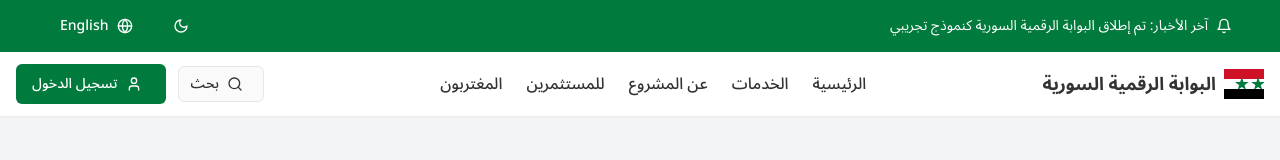
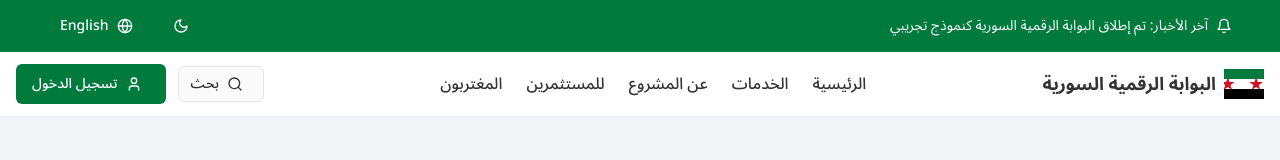
Before and after one commit to eyekahat/syria-digital-gateway, a React (Vite) app: page /about in a window 1280 px wide. Shown: the top 160 px of the page. Built offline with nearby package versions, Linux system fonts and the light colour scheme.

Commit message:
Refactor: Use consistent flag component
Replaces all instances of other flag components with the Syrian flag component.

```diff
--- a/src/components/SyrianFlag.tsx
+++ b/src/components/SyrianFlag.tsx
@@ -15,14 +15,15 @@ const SyrianFlag: React.FC<SyrianFlagProps> = ({
   // Static version of the flag with proper proportions and star placement
   return (
     <div className={`relative overflow-hidden ${className}`} style={{ width, height }}>
-      {/* Red top stripe */}
-      <div className="absolute top-0 left-0 w-full h-1/3 bg-[#CE1126]"></div>
+      {/* Green top stripe */}
+      <div className="absolute top-0 left-0 w-full h-1/3 bg-[#007A3D]"></div>
 
       {/* White middle stripe with stars */}
       <div className="absolute top-1/3 left-0 w-full h-1/3 bg-white flex justify-center items-center">
         <div className="flex space-x-3">
-          <div className="text-[#007A3D] text-lg">★</div>
-          <div className="text-[#007A3D] text-lg">★</div>
+          <div className="text-[#CE1126] text-lg">★</div>
+          <div className="text-[#CE1126] text-lg">★</div>
+          <div className="text-[#CE1126] text-lg">★</div>
         </div>
       </div>
 
```
